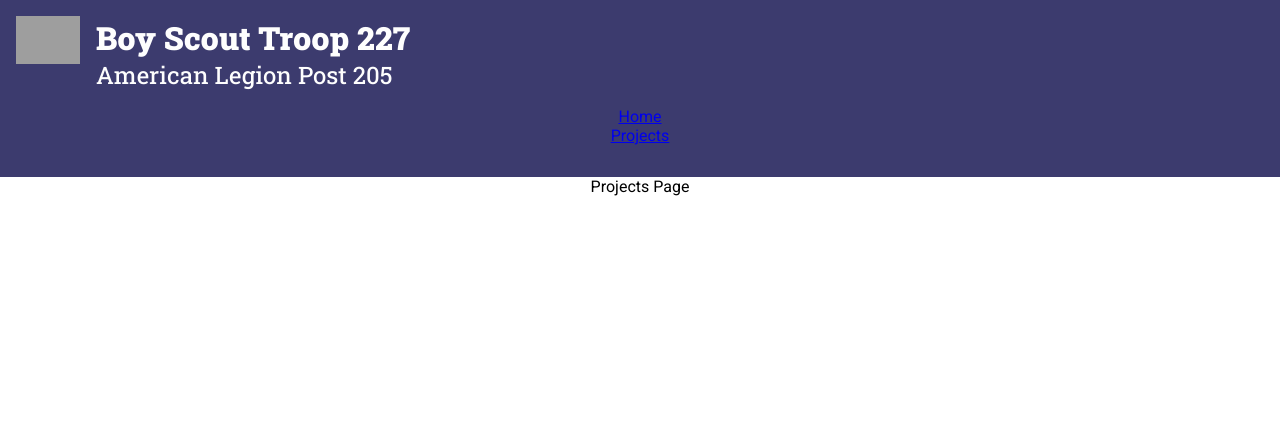
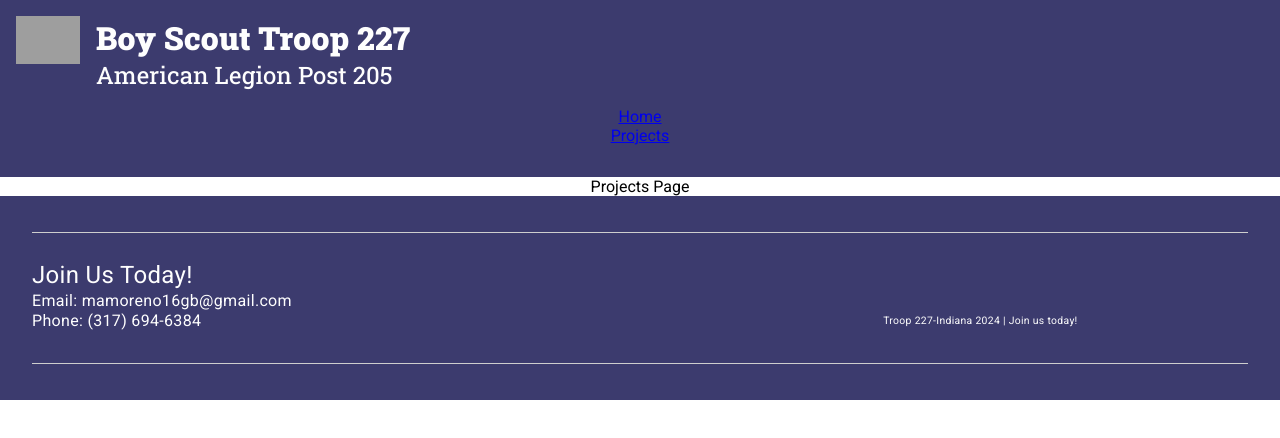
Before and after one commit to SATroop227Media/WebpageTroop227, a React (Vite) app: page /projects in a window 1280 px wide. Shown: the top 438 px of the page. Built offline with nearby package versions, Linux system fonts and the light colour scheme; grey boxes are pictures that could not be loaded.

Commit message:
gave error page footer

```diff
--- /dev/null
+++ b/src/components/Footer.tsx
@@ -0,0 +1,16 @@
+export default function Footer() {
+    return (
+        <footer>
+          <section className='home-cta'>
+            <div className='footer-left' aria-label='contact information'>
+              <h1>Join Us Today!</h1>
+              <p>Email: mamoreno16gb@gmail.com</p>
+              <p>Phone: (317) 694-6384</p>
+            </div>
+            <div className='footer-right' aria-label='call to action'>
+              <p>Troop 227-Indiana 2024 | Join us today!</p>
+            </div>
+          </section>
+        </footer>
+    )
+}
--- a/src/pages/ErrorPage.tsx
+++ b/src/pages/ErrorPage.tsx
@@ -1,5 +1,6 @@
 import { useRouteError } from "react-router-dom"
 import AppNav from "../components/AppNav";
+import Footer from "../components/Footer";
 
 export default function ErrorPage() {
     const error:any = useRouteError();
@@ -15,6 +16,7 @@ export default function ErrorPage() {
             <i>{error.statusText || error.message}</i>
           </p>
         </div>
+        <Footer />
       </>
       );
 }
--- a/src/pages/MainPage.tsx
+++ b/src/pages/MainPage.tsx
@@ -1,12 +1,14 @@
 
 import {Outlet} from "react-router-dom"
 import AppNav from "../components/AppNav"
+import Footer from "../components/Footer"
 
 export default function MainPage() {
     return (
         <>
             <AppNav />
             <Outlet />
+            <Footer />
         </>
     )
 }
--- a/src/routes/main.tsx
+++ b/src/routes/main.tsx
@@ -72,18 +72,6 @@ function Root() {
               </li>
             </ul>
         </section>
-        <footer>
-          <section className='home-cta'>
-            <div className='footer-left' aria-label='contact information'>
-              <h1>Join Us Today!</h1>
-              <p>Email: mamoreno16gb@gmail.com</p>
-              <p>Phone: (317) 694-6384</p>
-            </div>
-            <div className='footer-right' aria-label='call to action'>
-              <p>Troop 227-Indiana 2024 | Join us today!</p>
-            </div>
-          </section>
-        </footer>
       </>
     )
 }
```
Lines whose indentation alone changed are shown as unchanged.
